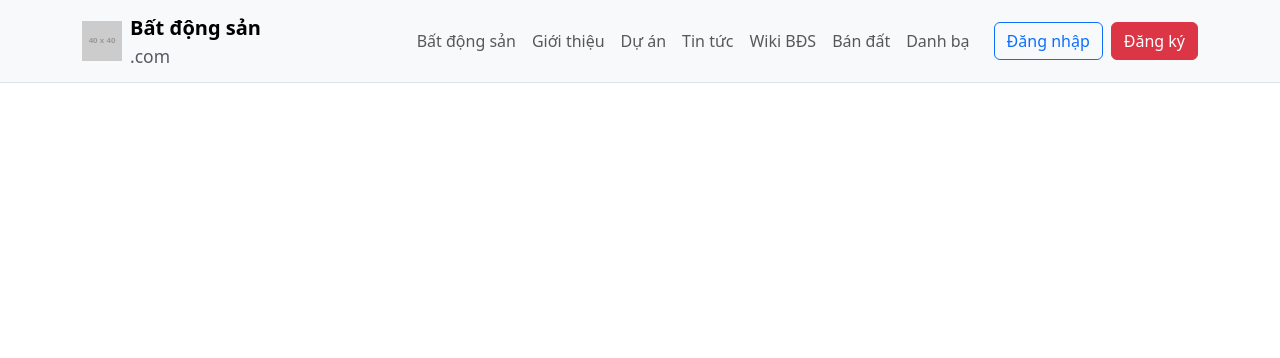
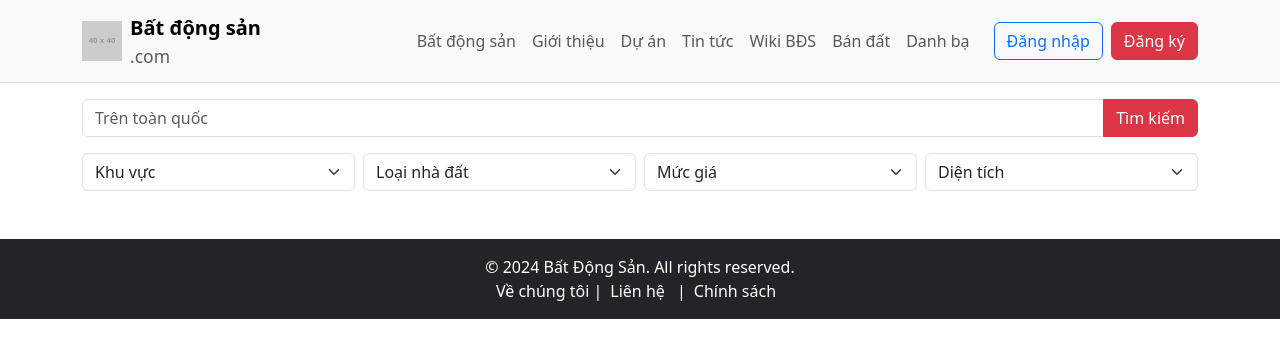
Before and after one commit to ManhCuong1605/CS434AA_Nhom2_FE, a React (Create React App) app: page / in a window 1280 px wide. Shown: the top 358 px of the page. Built offline with nearby package versions, Linux system fonts and the light colour scheme.

Commit message:
footer timkiem 1702

```diff
--- a/src/App.js
+++ b/src/App.js
@@ -1,44 +1,42 @@
 import React, { useState } from "react";
-import { BrowserRouter as Router, Route, Routes } from "react-router-dom";
+import { BrowserRouter as Router, Route, Routes, useLocation } from "react-router-dom";
 import AdminPage from "./pages/admin/AdminPage";
 
 import Header from "./components/Header";
+import TimKiem from "./components/TimKiem"; // Import TimKiem
 import LoginForm from "./components/LoginForm";
 import Loaidat from './pages/admin/Loaidat';
 import Batdongsan from "./pages/admin/Batdongsan";
 import RegisterForm from "./components/RegisterForm";
+import Footer from "./components/Footer";
+
+function MainLayout() {
+  const location = useLocation(); // Lấy URL hiện tại
+
+  return (
+    <>
+      <Header />
+      {/* Chỉ hiển thị TimKiem nếu ở trang chủ ("/") */}
+      {location.pathname === "/" && <TimKiem />}
+      <Footer />
+    </>
+  );
+}
 
 function App() {
-  const [showForm, setShowForm] = useState(null); // null nếu không hiển thị form, 'login' hoặc 'register'
-
-  const handleLoginClick = () => {
-    setShowForm('login');
-  };
-
-  const handleRegisterClick = () => {
-    setShowForm('register');
-  };
-
-  const resetForm = () => {
-    setShowForm(null); // Ẩn form khi các nút khác được nhấn
-  };
+  const [showForm, setShowForm] = useState(null);
 
   return (
     <Router>
       <div className="App">
-        {/* Truyền sự kiện vào Header để xử lý hiển thị form */}
-        {!(window.location.pathname.startsWith("/admin")) && (
-          <Header
-            onLoginClick={handleLoginClick}
-            onRegisterClick={handleRegisterClick}
-            resetForm={resetForm}
-          />
-        )}
+        {/* Hiển thị Header và TimKiem chỉ trên trang "/" */}
+        <MainLayout />
 
-        {/* Hiển thị form đăng ký hoặc đăng nhập nếu có */}
+        {/* Hiển thị form đăng ký hoặc đăng nhập */}
         {showForm === 'register' && <RegisterForm toggleForm={() => setShowForm(null)} />}
         {showForm === 'login' && <LoginForm toggleForm={() => setShowForm(null)} />}
 
+        {/* Định nghĩa các Route */}
         <Routes>
           <Route path="/admin" element={<AdminPage />} />
           <Route path="/admin/loaidat" element={<Loaidat />} />
--- /dev/null
+++ b/src/components/Footer.jsx
@@ -0,0 +1,18 @@
+import React from 'react'
+import "bootstrap/dist/css/bootstrap.min.css";
+function Footer() {
+    return (
+        <footer className="bg-dark text-white text-center py-3 mt-5">
+            <div className="container">
+                <p className="mb-0">© 2024 Bất Động Sản. All rights reserved.</p>
+                <p className="mb-0">
+                    <a href="" className="text-white text-decoration-none">Về chúng tôi</a> |
+                    <a href="" className="text-white text-decoration-none mx-2">Liên hệ</a> |
+                    <a href="" className="text-white text-decoration-none mx-2">Chính sách</a>
+                </p>
+            </div>
+        </footer>
+    )
+}
+
+export default Footer
--- /dev/null
+++ b/src/components/TimKiem.jsx
@@ -0,0 +1,41 @@
+import React from "react";
+import "bootstrap/dist/css/bootstrap.min.css";
+
+function TimKiem() {
+    return (
+        <div className="container mt-3">
+            <div className="row">
+                <div className="col-md-12">
+                    <div className="input-group mb-3">
+                        <input
+                            type="text"
+                            className="form-control"
+                            placeholder="Trên toàn quốc"
+                        />
+                        <button className="btn btn-danger" type="button">
+                            Tìm kiếm
+                        </button>
+                    </div>
+                </div>
+                <div className="col-md-12">
+                    <div className="d-flex gap-2">
+                        <select className="form-select">
+                            <option>Khu vực</option>
+                        </select>
+                        <select className="form-select">
+                            <option>Loại nhà đất</option>
+                        </select>
+                        <select className="form-select">
+                            <option>Mức giá</option>
+                        </select>
+                        <select className="form-select">
+                            <option>Diện tích</option>
+                        </select>
+                    </div>
+                </div>
+            </div>
+        </div>
+    );
+}
+
+export default TimKiem;
```
Also changed, not shown: src/index.js (line endings or trailing spaces).
